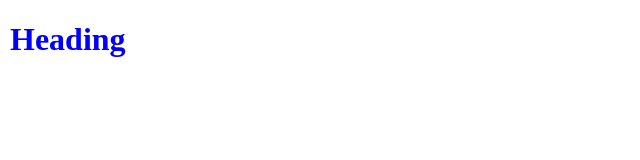
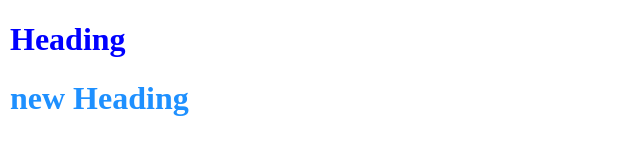
Before and after one commit to jkgdev8/codwithmosh-html-css, a website: page index.html in a window 1280 px wide. Shown: the whole page, without its empty margins (0-640 px from the left). Drawn offline with Linux system fonts and the light colour scheme.

Commit message:
new heading

```diff
--- a/css/styles.css
+++ b/css/styles.css
@@ -11,11 +11,12 @@ h1 {
     color: deeppink
 }
 
-/* the most specific selector */
+
 #products {
     color: green
 }
 
+/* the most specific selector */
 .highlight#products {
     color: blue;
 }
--- a/index.html
+++ b/index.html
@@ -13,6 +13,7 @@
 <body>
     <article>
         <h1 id="products"class="highlight">Heading</h1>
+        <h1>new Heading</h1>
     </article>
 
  <script src="./script.js"></script>
```
